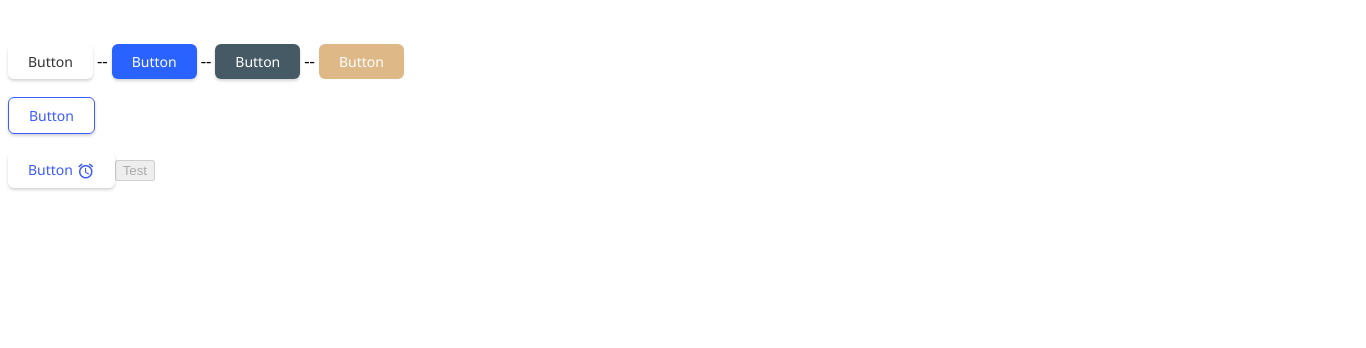
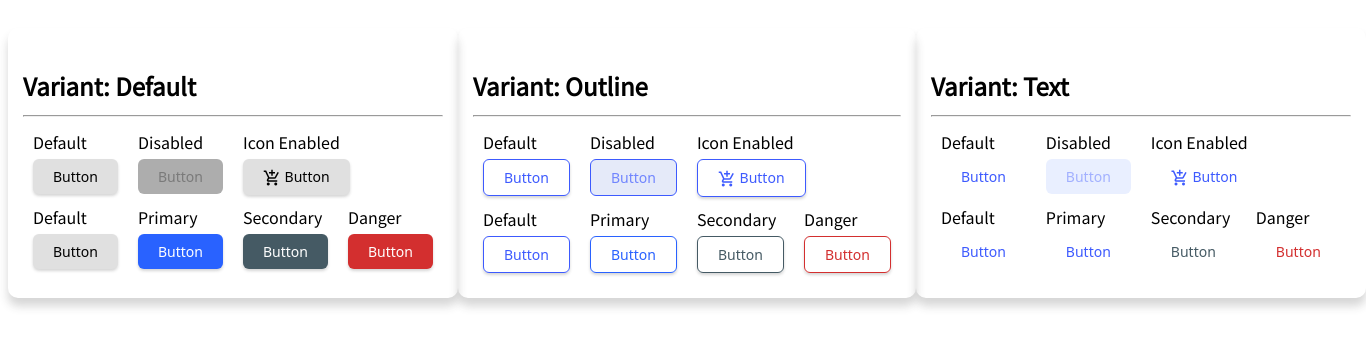
Before and after one commit to aresteban/DevChallenges, a Vue app in the folder vue-devchallenges-button/: page / in a window 1280 px wide. Shown: the top 348 px of the page, 1366 px wide, since content can reach past the window. Built offline with nearby package versions, Linux system fonts and the light colour scheme.

Commit message:
Add new stuff

```diff
--- a/vue-devchallenges-button/public/index.html
+++ b/vue-devchallenges-button/public/index.html
@@ -7,6 +7,8 @@
     <link rel="icon" href="<%= BASE_URL %>favicon.ico">
     <title><%= htmlWebpackPlugin.options.title %></title>
     <link href="https://fonts.googleapis.com/icon?family=Material+Icons" rel="stylesheet">
+    <link rel="preconnect" href="https://fonts.gstatic.com">
+    <link href="https://fonts.googleapis.com/css2?family=Noto+Sans+JP&display=swap" rel="stylesheet">
   </head>
   <body>
     <noscript>
--- a/vue-devchallenges-button/src/App.vue
+++ b/vue-devchallenges-button/src/App.vue
@@ -1,35 +1,187 @@
 <template>
-  <br>
-  <br>
-  <Button value="Button" disabled/> <span> -- </span>
-  <Button value="Button" color="primary"/> <span> -- </span>
-  <Button value="Button" color="secondary"/><span> -- </span>
-  <Button value="Button" color="danger" class="potato" data-test="s" disableShadow/>
-  <br>
-  <br>
-  <Button value="Button" variant="outline"/>
+    <div class="container">
+        <section class="section-buttons">
+            <h1>Variant: Default</h1>
+            <hr />
+            <div class="layer">
+                <div class="button-wrapper">
+                    <span> Default </span>
+                    <Button value="Button" />
+                </div>
 
-  <br>
-  <br>
-  <Button value="Button" variant="text" endIcon="alarm"/>
+                <div class="button-wrapper">
+                    <span> Disabled </span>
+                    <Button value="Button" disabled />
+                </div>
 
-  <button disabled> Test </button>
+                <div class="button-wrapper">
+                    <span>Icon Enabled</span>
+                    <Button value="Button" startIcon="add_shopping_cart" />
+                </div>
+            </div>
+            <div class="layer">
+                <div class="button-wrapper">
+                    <span>Default</span>
+                    <Button value="Button" />
+                </div>
+
+                <div class="button-wrapper">
+                    <span>Primary</span>
+                    <Button value="Button" color="primary" />
+                </div>
+
+                <div class="button-wrapper">
+                    <span>Secondary</span>
+                    <Button value="Button" color="secondary" />
+                </div>
+
+                <div class="button-wrapper">
+                    <span>Danger</span>
+                    <Button value="Button" color="danger" />
+                </div>
+            </div>
+        </section>
+
+        <section class="section-buttons">
+            <h1>Variant: Outline</h1>
+            <hr />
+            <div class="layer">
+                <div class="button-wrapper">
+                    <span> Default </span>
+                    <Button value="Button" variant="outline" />
+                </div>
+
+                <div class="button-wrapper">
+                    <span> Disabled </span>
+                    <Button value="Button" variant="outline" disabled />
+                </div>
+
+                <div class="button-wrapper">
+                    <span>Icon Enabled</span>
+                    <Button
+                        value="Button"
+                        startIcon="add_shopping_cart"
+                        variant="outline"
+                    />
+                </div>
+            </div>
+            <div class="layer">
+                <div class="button-wrapper">
+                    <span> Default </span>
+                    <Button value="Button" variant="outline" />
+                </div>
+
+                <div class="button-wrapper">
+                    <span> Primary </span>
+                    <Button value="Button" variant="outline" color="primary" />
+                </div>
+
+                <div class="button-wrapper">
+                    <span> Secondary </span>
+                    <Button
+                        value="Button"
+                        variant="outline"
+                        color="secondary"
+                    />
+                </div>
+
+                <div class="button-wrapper">
+                    <span> Danger </span>
+                    <Button value="Button" variant="outline" color="danger" />
+                </div>
+            </div>
+        </section>
+
+        <section class="section-buttons">
+            <h1>Variant: Text</h1>
+            <hr />
+            <div class="layer">
+                <div class="button-wrapper">
+                    <span> Default </span>
+                    <Button value="Button" variant="text" />
+                </div>
+
+                <div class="button-wrapper">
+                    <span> Disabled </span>
+                    <Button value="Button" variant="text" disabled />
+                </div>
+
+                <div class="button-wrapper">
+                    <span>Icon Enabled</span>
+                    <Button
+                        value="Button"
+                        startIcon="add_shopping_cart"
+                        variant="text"
+                    />
+                </div>
+            </div>
+            <div class="layer">
+                <div class="button-wrapper">
+                    <span> Default </span>
+                    <Button value="Button" variant="text" />
+                </div>
+
+                <div class="button-wrapper">
+                    <span> Primary </span>
+                    <Button value="Button" variant="text" color="primary" />
+                </div>
+
+                <div class="button-wrapper">
+                    <span> Secondary </span>
+                    <Button value="Button" variant="text" color="secondary" />
+                </div>
+
+                <div class="button-wrapper">
+                    <span> Danger </span>
+                    <Button value="Button" variant="text" color="danger" />
+                </div>
+            </div>
+        </section>
+    </div>
 </template>
 
 <script>
-import Button from './components/Button.vue'
+import Button from "./components/Button.vue";
 
 export default {
-  name: 'App',
-  components: {
-    Button
-  }
-}
+    name: "App",
+    components: {
+        Button,
+    },
+};
 </script>
 
-<style>
-.potato {
-  color: white;
-  background: burlywood !important;
+<style lang="scss">
+.container {
+    padding-top: 20px;
+    display: flex;
+    justify-content: space-around;
+
+}
+
+.section-buttons {
+    box-shadow: 0px 8px 10px rgba(51, 51, 51, 0.2);
+    border-radius: 10px;
+    padding: 20px 15px;
+    font-family: "Noto Sans JP", sans-serif;
+    margin-bottom: 20px;
+
+    h1 {
+        margin-bottom: 0.5em;
+    }
+
+    .layer {
+        display: flex;
+    }
+
+    .button-wrapper {
+        span {
+            margin-bottom: 5px;
+        }
+
+        display: flex;
+        flex-direction: column;
+        margin: 5px 10px;
+    }
 }
 </style>
--- a/vue-devchallenges-button/src/components/Button.vue
+++ b/vue-devchallenges-button/src/components/Button.vue
@@ -1,19 +1,19 @@
 <template>
-    <button :class="{
+    <button
+        :class="{
             'variant-default': !variant && 'default',
             'variant-outline': variant == 'outline',
             'variant-text': variant == 'text',
             'shadow-disabled': disableShadow,
             'shadow-default': !disableShadow,
-        ['size-' + size] : size,
-        ['color-'+ color]: color,
-        'disabled': disabled }">
-
+            ['size-' + size]: size,
+            ['color-' + color]: color,
+            disabled: disabled,
+        }"
+    >
         <i v-if="startIcon" class="material-icons">{{ startIcon }}</i>
         {{ value }}
         <i v-if="endIcon" class="material-icons">{{ endIcon }}</i>
-        <!-- <div class="button-content">
-        </div> -->
     </button>
 </template>
 
@@ -31,26 +31,22 @@ export default {
         startIcon: String,
         endIcon: String,
         size: String,
-        color: String
+        color: String,
     },
 
     data() {
-        return {
-
-        }
+        return {};
     },
-
-
-}
+};
 </script>
 
 <style lang="scss" scoped>
-    @import url('https://fonts.googleapis.com/css2?family=Noto+Sans&display=swap');
+// @import url('https://fonts.googleapis.com/css2?family=Noto+Sans&display=swap');
 
-    $background-gray: #E0E0E0;
-    $background-blue: #3D5AFE;
+$background-gray: #e0e0e0;
+$background-blue: #3d5afe;
 $background-blue-2: #2962ff1a;
-    $font: 'Noto Sans', sans-serif;
+$font: "Noto Sans", sans-serif;
 
 button {
     cursor: pointer;
@@ -60,7 +56,8 @@ export default {
     font-family: $font;
     font-size: 14px;
 
-        &:hover, &:focus {
+    &:hover,
+    &:focus {
         transform: translateY(-3px);
     }
 
@@ -77,84 +74,159 @@ export default {
 .variant-default {
     background: $background-gray;
 
-        &:hover, &:focus {
+    &.disabled {
+        box-shadow: none;
+        background: darken($background-gray, 20);
+        color: darken($background-gray, 40);
+    }
+
+    &.color-primary {
+        color: #fff;
+        background: #2962ff;
+
+        &:hover,
+        &:focus {
+            background: darken(#2962ff, 18);
+        }
+    }
+
+    &.color-secondary {
+        color: #fff;
+        background: #455a64;
+
+        &:hover,
+        &:focus {
+            background: darken(#455a64, 18);
+        }
+    }
+
+    &.color-danger {
+        color: #fff;
+        background: #d32f2f;
+
+        &:hover,
+        &:focus {
+            background: darken(#d32f2f, 18);
+        }
+    }
+
+    &:hover,
+    &:focus {
         background: darken($background-gray, 20);
         box-shadow: 0px 4px 6px rgba(51, 51, 51, 0.2);
     }
 }
 
 .variant-outline {
-        border: 1px solid #3D5AFE;
+    border: 1px solid #3d5afe;
     border-radius: 6px;
     background: none;
-        color: #3D5AFE;
+    color: #3d5afe;
 
-        &:hover, &:focus { background: $background-blue-2; }
+    &.disabled {
+        box-shadow: none;
+        background: darken($background-blue-2, 20);
+        color: lighten(#3d5afe, 10);
+    }
+
+    &.color-primary {
+        border-color: #2962ff;
+        color: #2962ff;
+    }
+
+    &.color-secondary {
+        border-color: #455a64;
+        color: #455a64;
+
+        &:hover,
+        &:focus {
+            background-color: lighten(#455a64, 60);
+        }
+    }
+
+    &.color-danger {
+        border-color: #d32f2f;
+        color: #d32f2f;
+
+        &:hover,
+        &:focus {
+            background-color: lighten(#d32f2f, 40);
+        }
+    }
+
+    &:hover,
+    &:focus {
+        background: $background-blue-2;
+    }
 }
 
 .variant-text {
     background: none;
-        color: #3D5AFE;
+    color: #3d5afe;
     box-shadow: none;
 
-        &:hover, &:focus { background: $background-blue-2; }
+    &.disabled {
+        color: lighten(#3d5afe, 20);
+        background: $background-blue-2;
     }
 
-    .hoverable {
-        &:hover, &:focus {
-            // background: darken($background-gray, 20);
-            transform: translate(0px, -3px);
+    &.color-secondary {
+        color: #455a64;
 
+        &:hover,
+        &:focus {
+            background-color: lighten(#455a64, 60);
         }
     }
 
-    .shadow-disabled { box-shadow: none !important; }
+    &.color-danger {
+        color: #d32f2f;
+
+        &:hover,
+        &:focus {
+            background-color: lighten(#d32f2f, 40);
+        }
+    }
+
+    &.shadow-default {
+        box-shadow: none;
+    }
+
+    &:hover,
+    &:focus {
+        background: $background-blue-2;
+    }
+}
+
+.shadow-disabled {
+    box-shadow: none !important;
+}
 .shadow-default {
     box-shadow: 0px 2px 3px rgba(51, 51, 51, 0.2);
 
-        &:hover, &:focus { box-shadow: 0px 5px 7px rgba(51, 51, 51, 0.2) }
-    }
-
-    .size-sm { padding: 6px 12px; }
-    .size-md { padding: 8px 20px; }
-    .size-lg { padding: 11px 22px; }
-
-    // .color-default { }
-    .color-primary {
-        color: #fff;
-        background: #2962FF;
-
-        &:hover, &:focus {
-            background: darken(#2962FF, 18);
+    &:hover,
+    &:focus {
+        box-shadow: 0px 5px 7px rgba(51, 51, 51, 0.2);
     }
 }
 
-    .color-secondary {
-        color: #fff;
-        background: #455A64;
-
-        &:hover, &:focus {
-            background: darken(#455A64, 18);
+.size-sm {
+    padding: 6px 12px;
 }
+.size-md {
+    padding: 8px 20px;
 }
-    .color-danger {
-        color: #fff;
-        background: #D32F2F;
-
-        &:hover, &:focus {
-            background: darken(#D32F2F, 18);
-        }
+.size-lg {
+    padding: 11px 22px;
 }
 
 .disabled {
     cursor: not-allowed;
-        color: lighten(#000, 20);
-        background: lighten($background-gray, 20);
 
-        &:hover, &:focus {
+    &:hover,
+    &:focus {
         transform: translateY(0px);
         box-shadow: none;
     }
 }
-    // Remove hovered and pointer when disabled
 </style>
```
Lines whose indentation alone changed are shown as unchanged.
